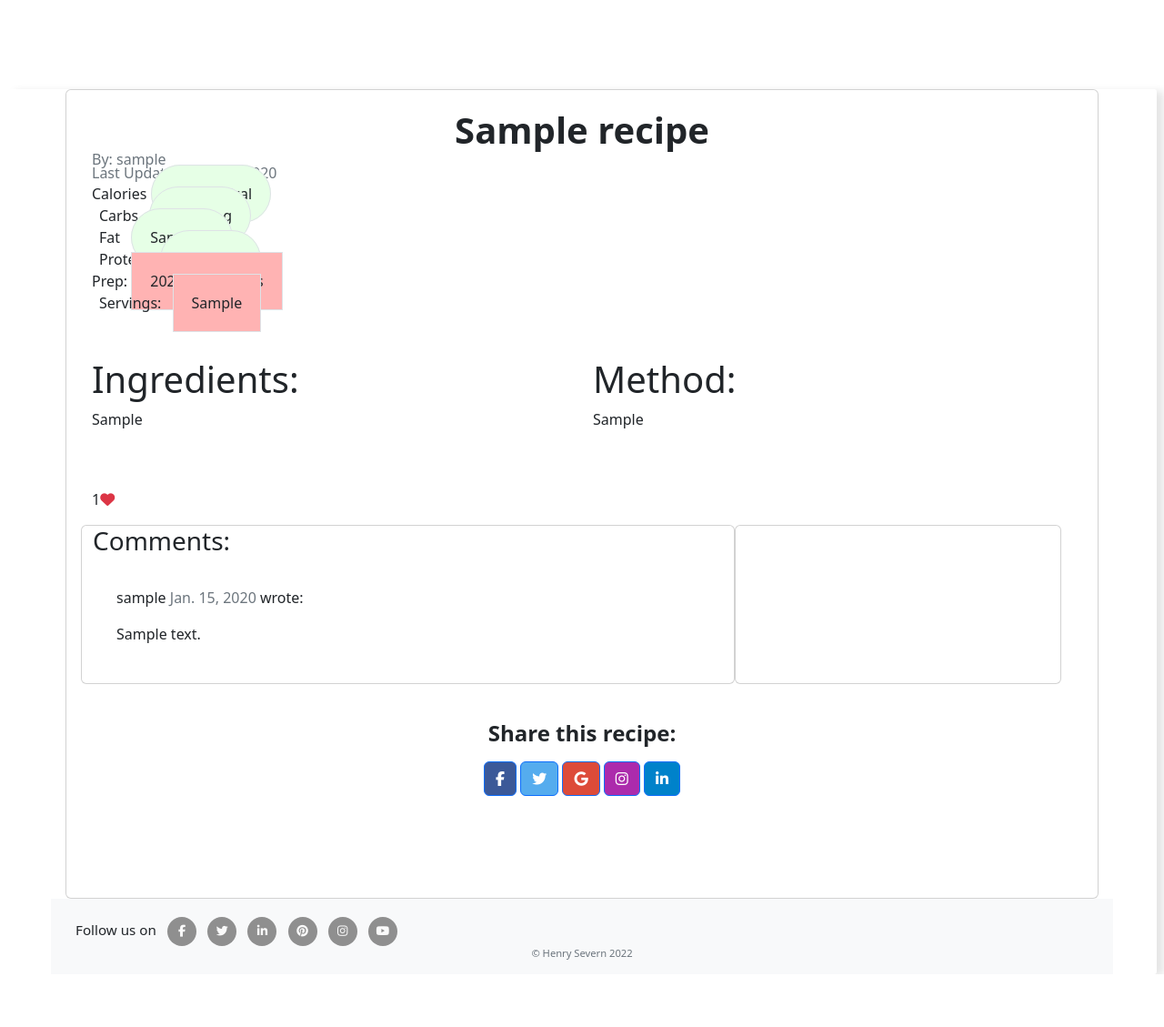
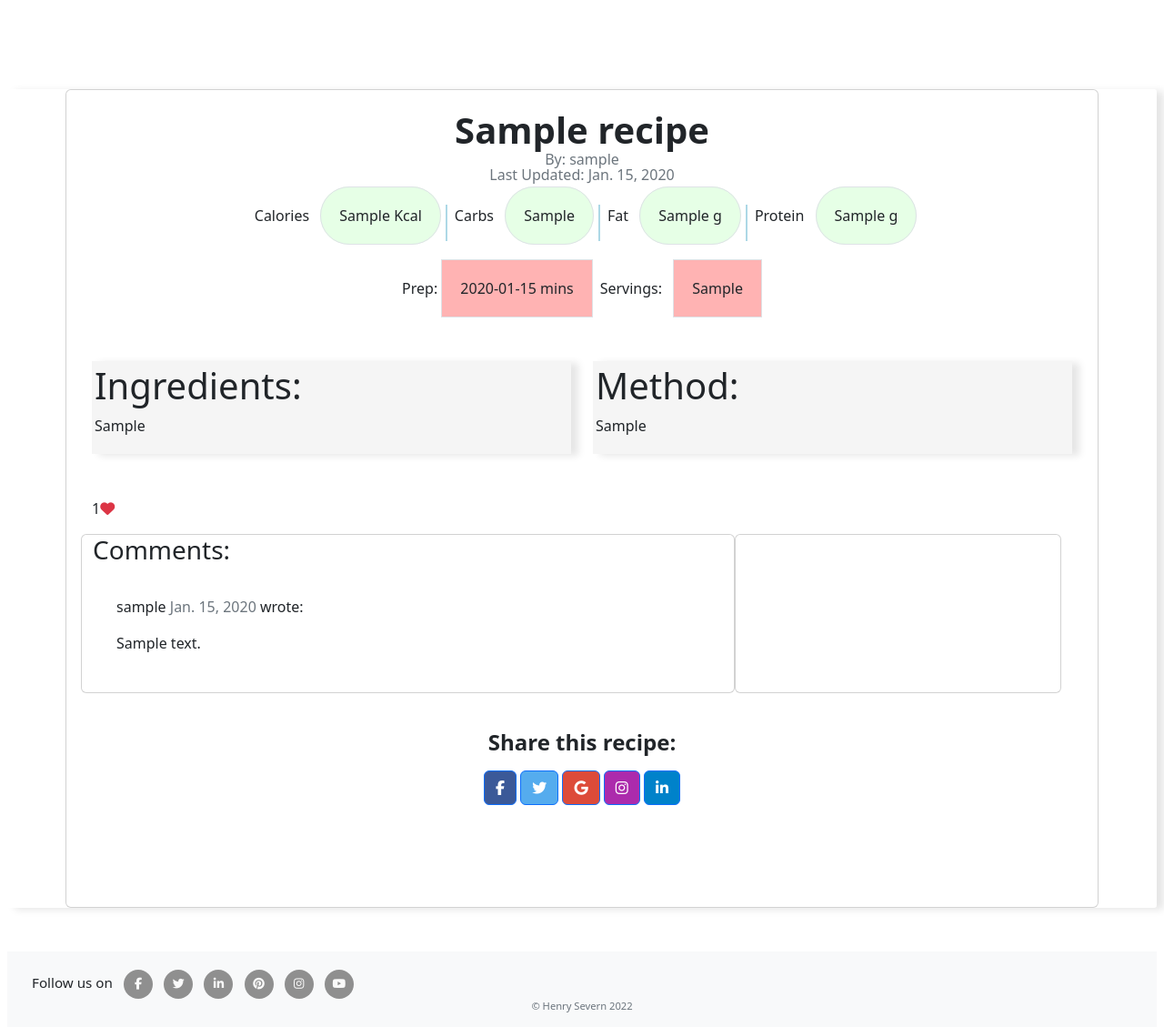
Before and after one commit to henrysevern/django_recipe_app, a Django app: page /recipe/1/ in a window 1280 px wide. Shown: the part 67-1196 px from the top of the page at 91% size. Before the commit the page ends 1138 px from the top, so only its background shows below. Run offline with Django 3.2, Linux system fonts and the light colour scheme; tables that the repository leaves empty hold one stand-in row (values such as "Sample post"); some libraries are stand-ins or nearby versions.

Commit message:
Update html for validation

```diff
--- a/recipes/templates/recipes/recipe_detail.html
+++ b/recipes/templates/recipes/recipe_detail.html
@@ -6,7 +6,7 @@
 <!-- featured image set as background -->
 <section>
     <div style="max-height:200px;">
-        <img src="{{recipe.featured_image.url}}" style="width:100%">
+        <img src="{{recipe.featured_image.url}}" style="width:100%" alt="">
     </div>
 </section>
 <!-- Main layout -->
@@ -27,62 +27,61 @@
                         </h1>
                         <!-- Author and time section -->
                         <div class="row">
-                            <h6 class="card-subtitle text-muted" id="recipe-subtitle">By: {{ recipe.author }}</h6>
-                            <h6 class="card-subtitle text-muted" id="recipe-subtitle">Last Updated:
+                            <h6 class="card-subtitle text-muted recipe-subtitle">By: {{ recipe.author }}</h6>
+                            <h6 class="card-subtitle text-muted recipe-subtitle">Last Updated:
                                 {{ recipe.updated_at|date:'N d, Y' }}
                             </h6>
                         </div>
                         <!-- Section for calories, carbs, fat and protein -->
                         <div>
-                            <div class="col-md-12 col-xl-12 col-sm-12 col-xs-12" id="nutritional-box">
-                                <div id="nutritional-inline">
-                                    <label for="calories">Calories</label>
-                                    <span id="calories" class="border circle">{{recipe.calories}} Kcal</span>
+                            <div class="col-md-12 col-xl-12 col-sm-12 col-xs-12 nutritional-box">
+                                <div class="nutritional-inline">
+                                    <span class="mx-2">Calories</span>
+                                    <span class="border circle">{{recipe.calories}} Kcal</span>
                                 </div>
-                                <div id="nutritional-border"></div>
-                                <div id="nutritional-inline">
-                                    <label for="carbs" class="mx-2">Carbs</label>
-                                    <span id="carbs" class="border circle">{{recipe.carbs}} g</span>
+                                <div class="nutritional-border"></div>
+                                <div class="nutritional-inline">
+                                    <span class="mx-2">Carbs</span>
+                                    <span class="border circle">{{recipe.carbs}}</span>
                                 </div>
-                                <div id="nutritional-border"></div>
-                                <div id="nutritional-inline">
-                                    <label for="fat" class="mx-2">Fat</label>
-                                    <span id="fat" class="border circle">{{recipe.fat}} g</span>
+                                <div class="nutritional-border"></div>
+                                <div class="nutritional-inline">
+                                    <span class="mx-2">Fat</span>
+                                    <span class="border circle">{{recipe.fat}} g</span>
                                 </div>
-                                <div id="nutritional-border"></div>
-                                <div id="nutritional-inline">
-                                    <label for="protein" class="mx-2">Protein</label>
-                                    <span id="protein" class="border circle">{{recipe.protein}} g</span>
+                                <div class="nutritional-border"></div>
+                                <div class="nutritional-inline">
+                                    <span class="mx-2">Protein</span>
+                                    <span class="border circle">{{recipe.protein}} g</span>
                                 </div>
                             </div>
                         </div>
                         <!-- Section for prep time and amount of servings -->
                         <div class="row">
-                            <div class="col-md-12 col-xl-12" id="nutritional-box">
-                                <div id="nutritional-inline">
-                                    <label for="calories">Prep:</label>
-                                    <span id="calories" class="border rectangle">{{recipe.time}} mins</span>
+                            <div class="col-md-12 col-xl-12 nutritional-box">
+                                <div class="nutritional-inline">
+                                    <span>Prep:</span>
+                                    <span class="border rectangle">{{recipe.time}} mins</span>
                                 </div>
-                                <div id="nutritional-inline">
-                                    <label for="carbs" class="mx-2">Servings:</label>
-                                    <span id="carbs" class="border rectangle">{{recipe.servings}}</span>
+                                <div class="nutritional-inline">
+                                    <span class="mx-2">Servings:</span>
+                                    <span id="servings" class="border rectangle">{{recipe.servings}}</span>
                                 </div>
                             </div>
                         </div>
                         <div class="row row pt-lg-5 pt-3">
                             <!-- Recipe desciption section -->
                             <div class="col-md-12 col-xl-12">
-                                <!-- <p> {{recipe.description}}</p> -->
                                 <div class="row">
                                     <!-- Ingredients and method section -->
                                     <div class="col-md-6 col-lg-6 col-xl-6 col-sm-12 col-xs-12">
-                                        <div class="jumbotron" id="jumbotron-background">
+                                        <div class="jumbotron jumbotron-background">
                                             <h1>Ingredients:</h1>
                                             <p>{{recipe.ingredients|safe}}</p>
                                         </div>
                                     </div>
                                     <div class="col-md-6 col-lg-6 col-xl-6 col-sm-12 col-xs-12">
-                                        <div class="jumbotron" id="jumbotron-background">
+                                        <div class="jumbotron jumbotron-background">
                                             <h1>Method:</h1>
                                             <p>{{recipe.directions}}</p>
                                         </div>
@@ -166,7 +165,6 @@
                                         <a class="btn btn-primary" style="background-color: #0082ca;"
                                             href="https://www.linkedin.com/" target="_blank" role="button"><i
                                                 class="fab fa-linkedin-in"></i></a>
-
                                     </div>
                                 </div>
                             </div>
@@ -174,4 +172,7 @@
                     </div>
                 </div>
             </div>
-            {% endblock content %}
+        </div>
+    </div>
+</div>
+        {% endblock content %}
```
